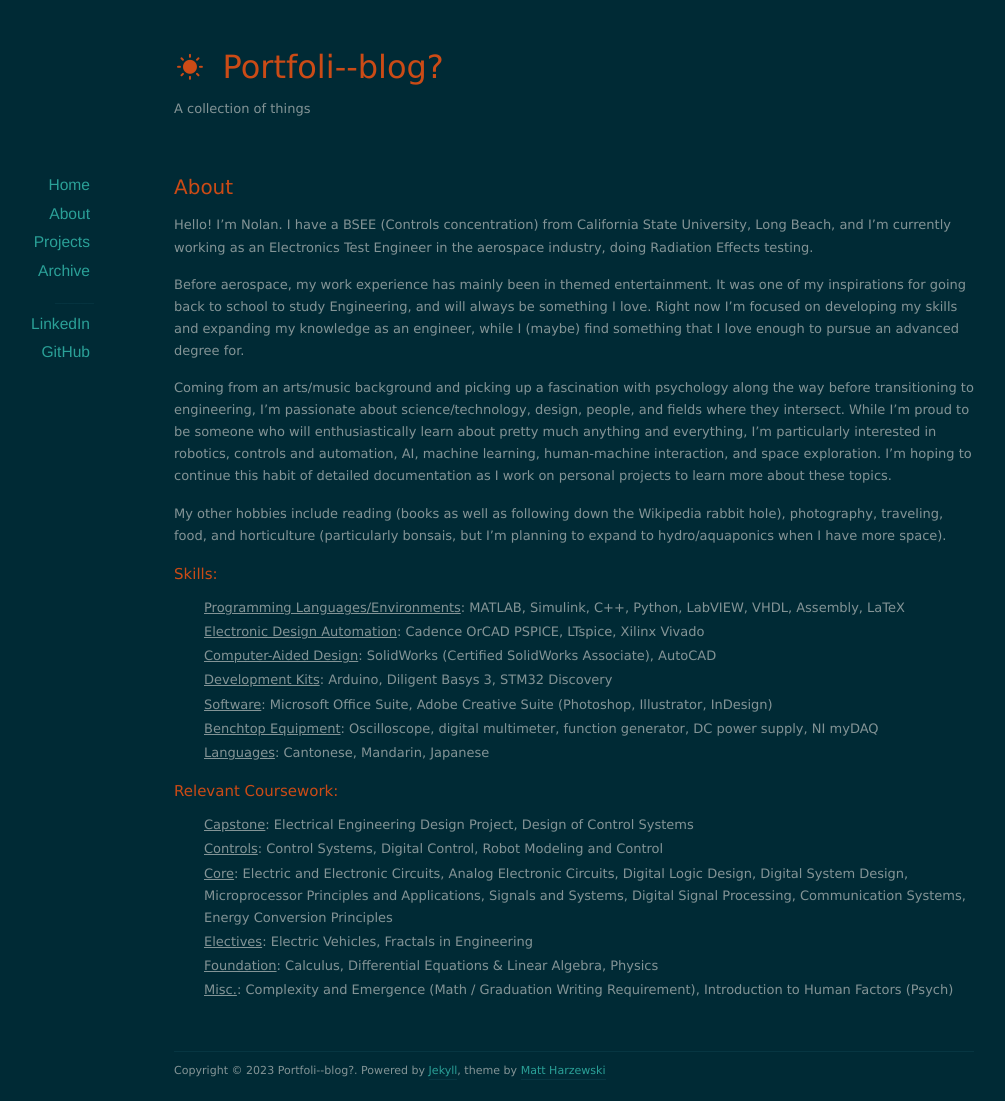
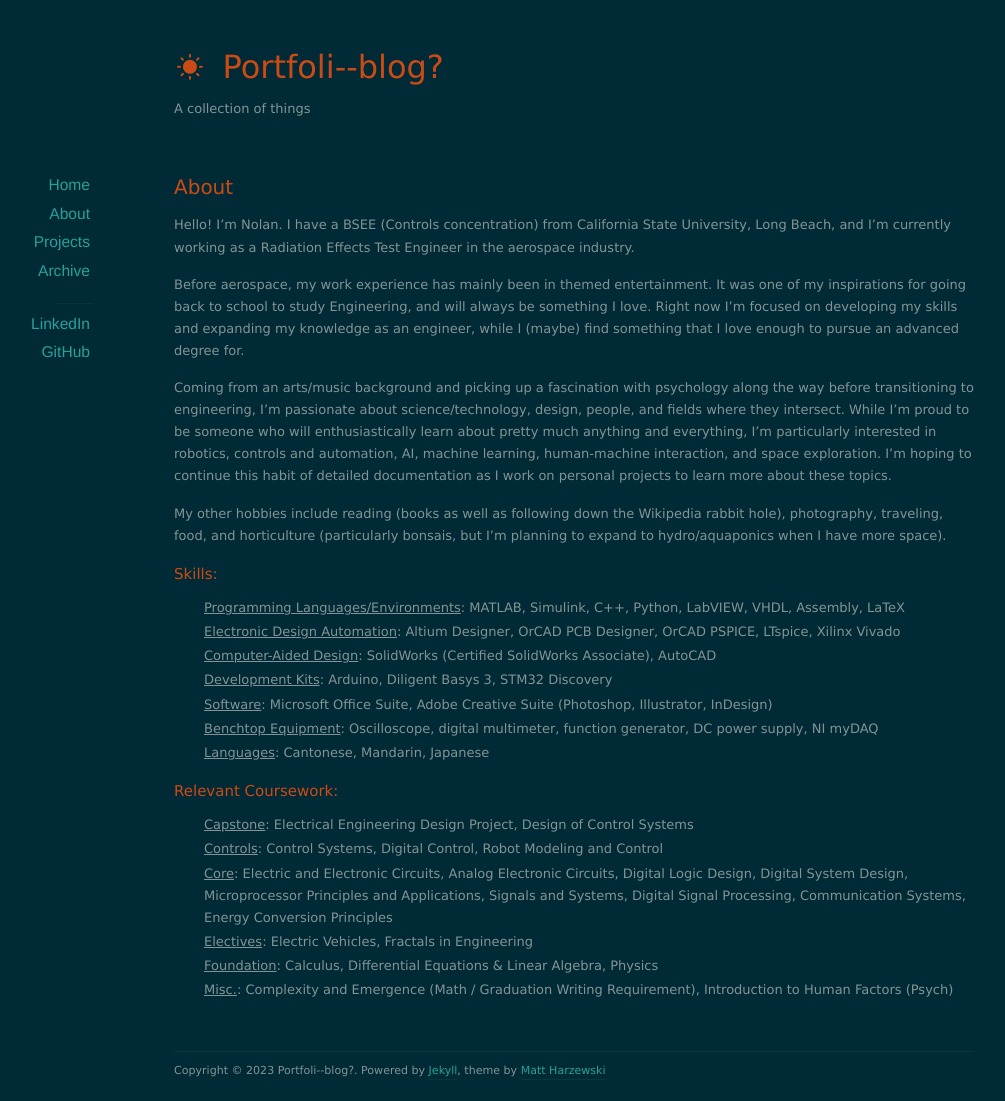
Before and after one commit to nolanschan/nolanschan.github.io, a Jekyll site: the page built from about/index.markdown, in a window 1280 px wide. Shown: the whole page, without its empty margins (66-1071 px from the left). Built offline with Jekyll 4.4.1, drawn with Linux system fonts in a browser that asks for light colours; nearby versions of some CDN libraries.

Commit message:
Update index.markdown

```diff
--- a/about/index.markdown
+++ b/about/index.markdown
@@ -5,7 +5,7 @@ title: About
 
 # About #
 
-Hello! I'm Nolan. I have a BSEE (Controls concentration) from California State University, Long Beach, and I'm currently working as an Electronics Test Engineer in the aerospace industry, doing Radiation Effects testing.
+Hello! I'm Nolan. I have a BSEE (Controls concentration) from California State University, Long Beach, and I'm currently working as a Radiation Effects Test Engineer in the aerospace industry.
 
 Before aerospace, my work experience has mainly been in themed entertainment. It was one of my inspirations for going back to school to study Engineering, and will always be something I love. Right now I'm focused on developing my skills and expanding my knowledge as an engineer, while I (maybe) find something that I love enough to pursue an advanced degree for.
 
@@ -16,7 +16,7 @@ My other hobbies include reading (books as well as following down the Wikipedia
 ### Skills: ###
 
 -  <u>Programming Languages/Environments</u>: MATLAB, Simulink, C++, Python, LabVIEW, VHDL, Assembly, LaTeX
--  <u>Electronic Design Automation</u>: Cadence OrCAD PSPICE, LTspice, Xilinx Vivado
+-  <u>Electronic Design Automation</u>: Altium Designer, OrCAD PCB Designer, OrCAD PSPICE, LTspice, Xilinx Vivado
 -  <u>Computer-Aided Design</u>: SolidWorks (Certified SolidWorks Associate), AutoCAD
 -  <u>Development Kits</u>: Arduino, Diligent Basys 3, STM32 Discovery
 -  <u>Software</u>: Microsoft Office Suite, Adobe Creative Suite (Photoshop, Illustrator, InDesign)
```
